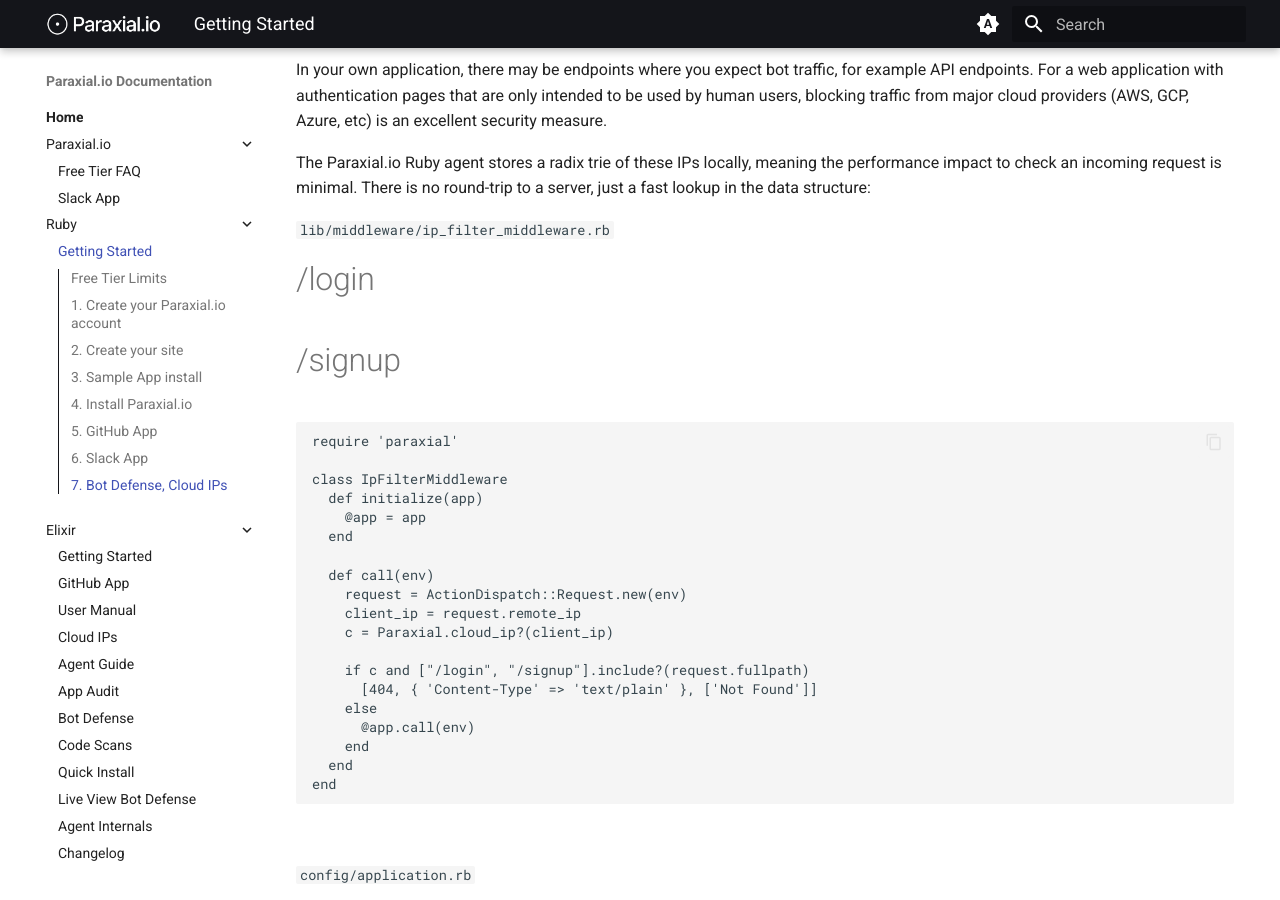
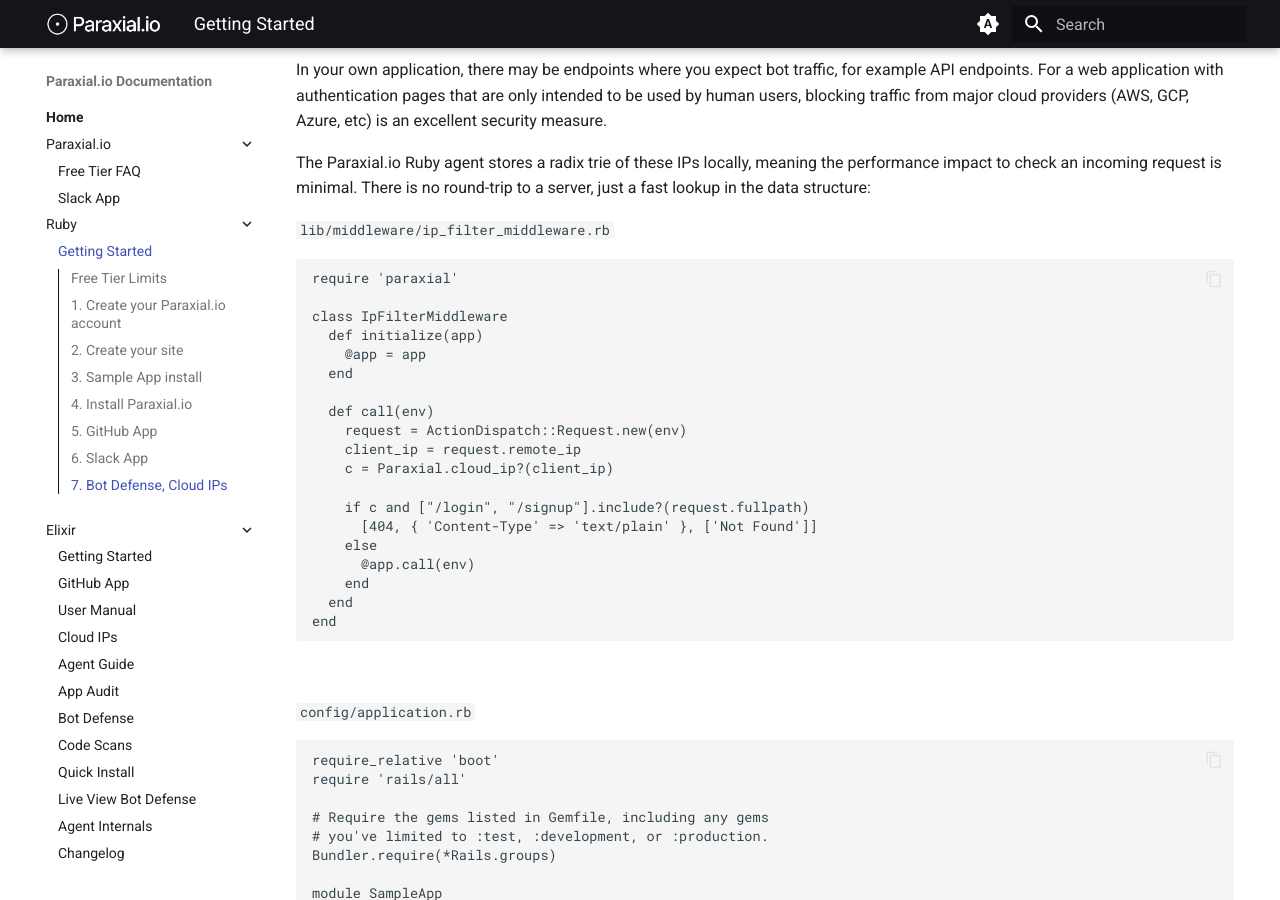
Before and after one commit to paraxialio/documentation, an MkDocs documentation site: the page built from docs/ruby/start.md, in a window 1280 px wide and 900 px high, scrolled down 13398 px. Built offline with MkDocs 1.6.1 and Material for MkDocs 9.7.7, drawn with Linux system fonts in a browser that asks for light colours.

Commit message:
minor update for test

````diff
--- a/docs/ruby/start.md
+++ b/docs/ruby/start.md
@@ -355,9 +355,6 @@
 
 `lib/middleware/ip_filter_middleware.rb`
 
-# /login
-# /signup
-
 ```
 require 'paraxial'
 
````
Also changed, not shown: 1 other file.
